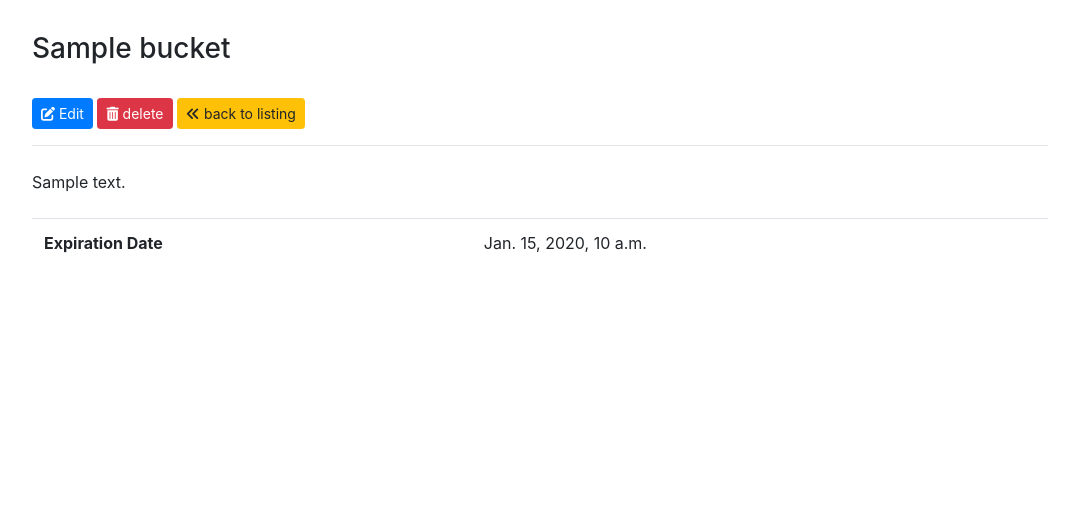
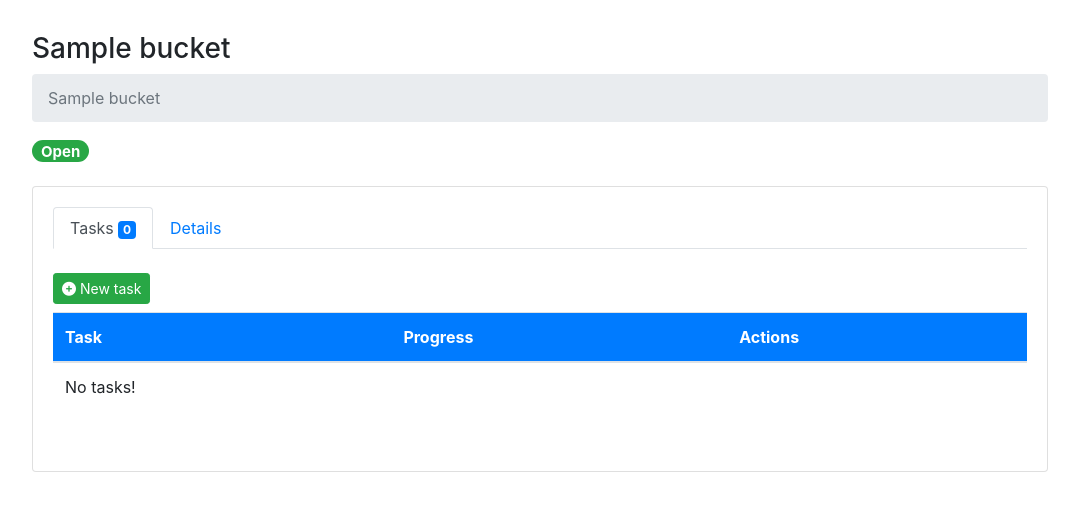
Before and after one commit to mohit4/BucketCrab, a Django app: page /bucket/1/delete/ in a window 1280 px wide. Shown: the part 56-567 px from the top of the page, without its empty margins (100-1179 px from the left). Run offline with Django 3.2, Linux system fonts and the light colour scheme; a user stored in the database is signed in; tables that the repository leaves empty hold one stand-in row (values such as "Sample post"); some libraries are stand-ins or nearby versions.

Commit message:
Added tasks

```diff
--- a/app/buckets/admin.py
+++ b/app/buckets/admin.py
@@ -1,5 +1,7 @@
 from django.contrib import admin
 
 from .models import Bucket
+from .models import Task
 
 admin.site.register(Bucket)
+admin.site.register(Task)
--- a/app/buckets/models.py
+++ b/app/buckets/models.py
@@ -34,3 +34,51 @@
 
     def get_absolute_url(self):
         return reverse("buckets:bucket-detail", kwargs={"pk":self.pk})
+
+
+class Task(TimeStampedModel):
+    """
+    A task can be placed into a bucket.
+    Activities can be logged onto tasks.
+    """
+    title = models.CharField(max_length=100, help_text='Summary of the task')
+
+    bucket = models.ForeignKey(Bucket, on_delete=models.CASCADE, related_name='tasks')
+
+    def __str__(self):
+        return self.title
+
+    def get_absolute_url(self):
+        return reverse("buckets:bucket-detail", kwargs={"pk":self.bucket.pk})
+
+
+class Activity(TimeStampedModel):
+    """
+    A single activity that can be added to a task
+    """
+    text = models.TextField(help_text='Enter details of the activities performed')
+
+    task = models.ForeignKey(Task, on_delete=models.CASCADE, related_name='activities')
+
+    def __str__(self):
+        return self.text
+
+    def get_absolute_url(self):
+        return reverse("buckets:task-detail", kwargs={"pk":self.task.pk})
+
+
+class CheckListItem(TimeStampedModel):
+    """
+    A check list item is a single item from the check-list
+    """
+    text = models.CharField(max_length=100, help_text='Enter details of check list item')
+    is_completed = models.BooleanField(default=False)
+
+    task = models.ForeignKey(Task, on_delete=models.CASCADE, related_name='checklistitems')
+
+    def __str__(self):
+        result = "completed" if self.is_completed else "not completed"
+        return f"{result} : {self.text}"
+
+    def get_absolute_url(self):
+        return reverse("buckets:task-detail", kwargs={"pk":self.task.pk})
--- a/app/buckets/urls.py
+++ b/app/buckets/urls.py
@@ -2,6 +2,9 @@
 
 from .views import BucketCreateView, BucketUpdateView, BucketListView, BucketDetailView, BucketDeleteView
 from .views import index
+from .views import TaskCreateView, TaskDetailView
+from .views import CheckListItemCreateView
+from .views import ActivityCreateView
 
 app_name = 'buckets'
 
@@ -12,4 +15,9 @@
     path('bucket/<int:pk>/update/', BucketUpdateView.as_view(), name='bucket-update' ),
     path('bucket/<int:pk>/delete/', BucketDeleteView.as_view(), name='bucket-delete' ),
     path('bucket', index, name='bucket-search' ),
+
+    path('bucket/<int:pk>/task/', TaskCreateView.as_view(), name='task-create' ),
+    path('bucket/task/<int:pk>/', TaskDetailView.as_view(), name='task-detail' ),
+    path('bucket/task/<int:pk>/addCheckListItem/', CheckListItemCreateView.as_view(), name='checklistitem-create' ),
+    path('bucket/task/<int:pk>/logActivity/', ActivityCreateView.as_view(), name='activity-log' ),
 ]
--- a/app/buckets/views.py
+++ b/app/buckets/views.py
@@ -9,6 +9,8 @@
 from django.contrib.auth.mixins import LoginRequiredMixin
 
 from .models import Bucket
+from .models import Task
+from .models import CheckListItem, Activity
 
 
 def index(request):
@@ -34,6 +36,11 @@
     }
 
     return render(request, "buckets/bucket_list.html", context)
+
+
+#####################################################################################
+# Bucket Views
+#####################################################################################
 
 
 class BucketCreateView(LoginRequiredMixin, SuccessMessageMixin, CreateView):
@@ -107,6 +114,11 @@
 
     login_url = '/'
 
+    def get_context_data(self, **kwargs):
+        context = super().get_context_data(**kwargs)
+        context["tasks"] = Task.objects.filter(bucket=self.get_object())
+        return context
+
 
 class BucketDeleteView(LoginRequiredMixin, DeleteView):
     """
@@ -123,3 +135,110 @@
     def delete(self, request, *args, **kwargs):
         messages.error(self.request, self.success_message)
         return super(BucketDeleteView, self).delete(request, *args, **kwargs)
+
+
+#####################################################################################
+# Task Views
+#####################################################################################
+
+
+class TaskCreateView(LoginRequiredMixin, SuccessMessageMixin, CreateView):
+    """
+    Adding a new task under a bucket
+    """
+    template_name = "buckets/task_form.html"
+    model = Task
+    fields = ('title',)
+    success_message = 'Added new task!'
+
+    login_url = '/'
+
+    def get_context_data(self, **kwargs):
+        context = super().get_context_data(**kwargs)
+        context["heading"] = "Create new task"
+        return context
+
+    def dispatch(self, request, *args, **kwargs):
+        self.bucket = Bucket.objects.get(pk=kwargs['pk'])
+        return super().dispatch(request, *args, **kwargs)
+
+    def form_valid(self, form):
+        form.instance.bucket = self.bucket
+        return super().form_valid(form)
+
+
+class TaskDetailView(LoginRequiredMixin, DetailView):
+    """
+    Showing details of a task
+    """
+    template_name = "buckets/task_detail.html"
+    model = Task
+    context_object_name = "task"
+
+    login_url = '/'
+
+    def get_context_data(self, **kwargs):
+        context = super().get_context_data(**kwargs)
+        context["checklistitems"] = CheckListItem.objects.filter(task=self.get_object())
+        context["activities"] = Activity.objects.filter(task=self.get_object())
+        return context
+
+
+#####################################################################################
+# Checklist Views
+#####################################################################################
+
+
+class CheckListItemCreateView(LoginRequiredMixin, SuccessMessageMixin, CreateView):
+    """
+    Adding a new check list item under a bucket
+    """
+    template_name = "buckets/checklist_form.html"
+    model = CheckListItem
+    fields = ('text',)
+    success_message = 'Added new checklist item!'
+
+    login_url = '/'
+
+    def get_context_data(self, **kwargs):
+        context = super().get_context_data(**kwargs)
+        context["heading"] = "Create new checklist item"
+        return context
+
+    def dispatch(self, request, *args, **kwargs):
+        self.task = Task.objects.get(pk=kwargs['pk'])
+        return super().dispatch(request, *args, **kwargs)
+
+    def form_valid(self, form):
+        form.instance.task = self.task
+        return super().form_valid(form)
+
+
+#####################################################################################
+# Activity Views
+#####################################################################################
+
+
+class ActivityCreateView(LoginRequiredMixin, SuccessMessageMixin, CreateView):
+    """
+    Adding a new check list item under a bucket
+    """
+    template_name = "buckets/checklist_form.html"
+    model = Activity
+    fields = ('text',)
+    success_message = 'Logged activity!'
+
+    login_url = '/'
+
+    def get_context_data(self, **kwargs):
+        context = super().get_context_data(**kwargs)
+        context["heading"] = "Log activity"
+        return context
+
+    def dispatch(self, request, *args, **kwargs):
+        self.task = Task.objects.get(pk=kwargs['pk'])
+        return super().dispatch(request, *args, **kwargs)
+
+    def form_valid(self, form):
+        form.instance.task = self.task
+        return super().form_valid(form)
--- a/app/templates/buckets/bucket_detail.html
+++ b/app/templates/buckets/bucket_detail.html
@@ -5,24 +5,89 @@
 <div class="col-12">
 
     <h3>{{ bucket.title }}</h3>
-    <br>
-    <a class="btn btn-primary btn-sm" href="{% url 'buckets:bucket-update' pk=bucket.pk %}"><i class="fas fa-edit"></i> Edit</a>
-    <a class="btn btn-danger btn-sm" href="" data-toggle="modal" data-target="#exampleModal"><i class="fas fa-trash-alt"></i> delete</a>
-    <a class="btn btn-warning btn-sm" href="{% url 'buckets:bucket-list' %}"><i class="fas fa-angle-double-left"></i> back to listing</a>
-    <hr>
-    <div class="container">
-      <div class="row my-4">
-        {{ bucket.description }}
+    <nav aria-label="breadcrumb">
+      <ol class="breadcrumb">
+        <li class="breadcrumb-item active" aria-current="page">{{ bucket.title }}</li>
+      </ol>
+    </nav>
+    <h5><span class="badge badge-pill badge-success">Open</span></h5>
+
+    <div class="card mt-4">
+      <div class="card-body">
+
+        <ul class="nav nav-tabs" id="myTab" role="tablist">
+          <li class="nav-item" role="presentation">
+            <a class="nav-link active" id="tasks-tab" data-toggle="tab" href="#tasks" role="tab" aria-controls="tasks" aria-selected="true">Tasks <span class="badge badge-primary">{{ tasks|length }}</span></a>
+          </li>
+          <li class="nav-item" role="presentation">
+            <a class="nav-link" id="details-tab" data-toggle="tab" href="#details" role="tab" aria-controls="details" aria-selected="false">Details</a>
+          </li>
+        </ul>
+        <div class="tab-content" id="myTabContent">
+          <div class="tab-pane py-4 fade show active" id="tasks" role="tabpanel" aria-labelledby="tasks-tab">
+            <a class="btn btn-success btn-sm" href="{% url 'buckets:task-create' pk=bucket.pk %}">
+              <i class="fas fa-plus-circle"></i> New task
+            </a>
+            <table class="table mt-2">
+              <thead class="bg-primary text-white">
+                <tr>
+                  <th scope="col">Task</th>
+                  <th scope="col">Progress</th>
+                  <th scope="col">Actions</th>
+                </tr>
+              </thead>
+              <tbody>
+                {% for task in tasks %}
+                <tr>
+                  <td><a href="{% url 'buckets:task-detail' pk=task.pk %}">{{ task.title }}</a></td>
+                  <td>
+                    <div class="progress">
+                      <div class="progress-bar bg-success" role="progressbar" style="width: 50%" aria-valuenow="25" aria-valuemin="0" aria-valuemax="100"></div>
                     </div>
-      <div class="row my-4">
-        <table class="table">
+                  </td>
+                  <td>
+                    <a class="btn btn-primary btn-sm" href="{% url 'buckets:bucket-update' pk=bucket.pk %}">
+                      <i class="fas fa-edit"></i>
+                    </a>
+                    <a class="btn btn-danger btn-sm" href="" data-toggle="modal" data-target="#exampleModal">
+                      <i class="fas fa-trash-alt"></i>
+                    </a>
+                  </td>
+                </tr>
+                {% empty %}
+                <tr>
+                  <td>No tasks!</td>
+                </tr>
+                {% endfor %}
+              </tbody>
+            </table>
+          </div>
+          <div class="tab-pane fade" id="details" role="tabpanel" aria-labelledby="details-tab">
+            <table class="table table-borderless">
               <tbody>
                 <tr>
-              <th scope="row">Expiration Date</th>
+                  <th scope="row" style="width: 18rem;">Description</th>
+                  <td>{{ bucket.description }}</td>
+                </tr>
+                <tr>
+                  <th scope="row" style="width: 18rem;">Expiration Date</th>
                   <td>{{ bucket.expiration_date }}</td>
+                </tr>
+                <tr>
+                  <td colspan="3">
+                    <a class="btn btn-primary btn-sm" href="{% url 'buckets:bucket-update' pk=bucket.pk %}">
+                      <i class="fas fa-edit"></i> Edit
+                    </a>
+                    <a class="btn btn-danger btn-sm" href="" data-toggle="modal" data-target="#exampleModal">
+                      <i class="fas fa-trash-alt"></i> delete
+                    </a>
+                  </td>
                 </tr>
               </tbody>
             </table>
+          </div>
+        </div>
+
       </div>
     </div>
 
```
Also changed, not shown: app/templates/buckets/activity_form.html (added, +11 -0 lines), app/templates/buckets/checklist_form.html (added, +11 -0 lines), app/templates/buckets/task_detail.html (added, +114 -0 lines), app/templates/buckets/task_form.html (added, +11 -0 lines), app/buckets/migrations/0003_activity_checklistitem_task.py (added), app/buckets/migrations/0004_task_bucket.py (added). Lines whose indentation alone changed are shown as unchanged.
